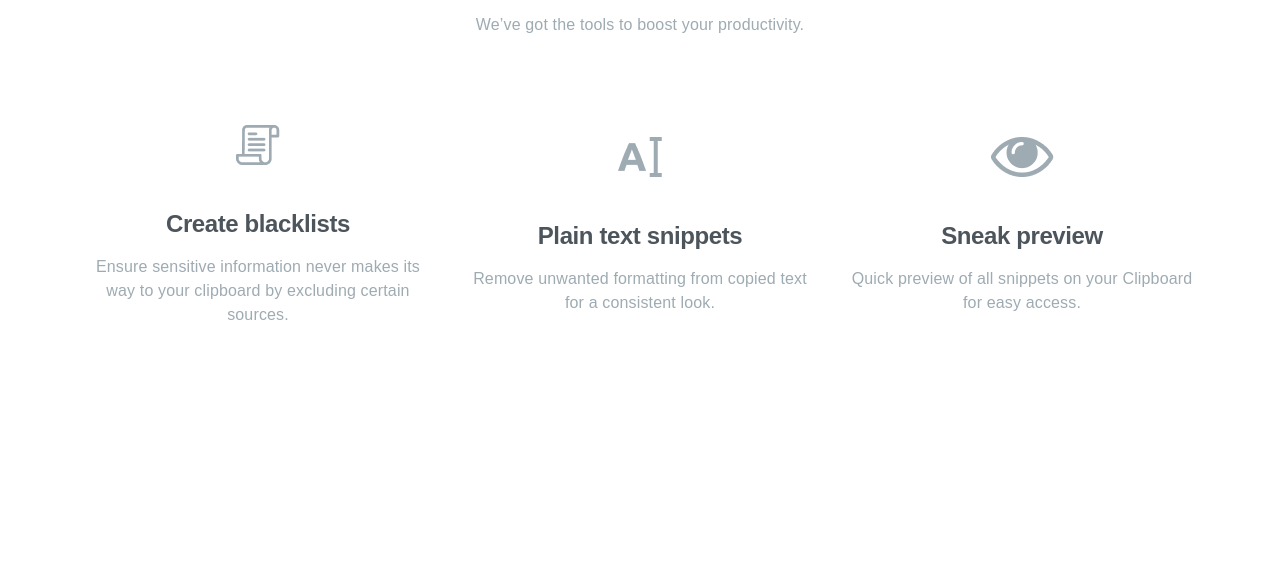
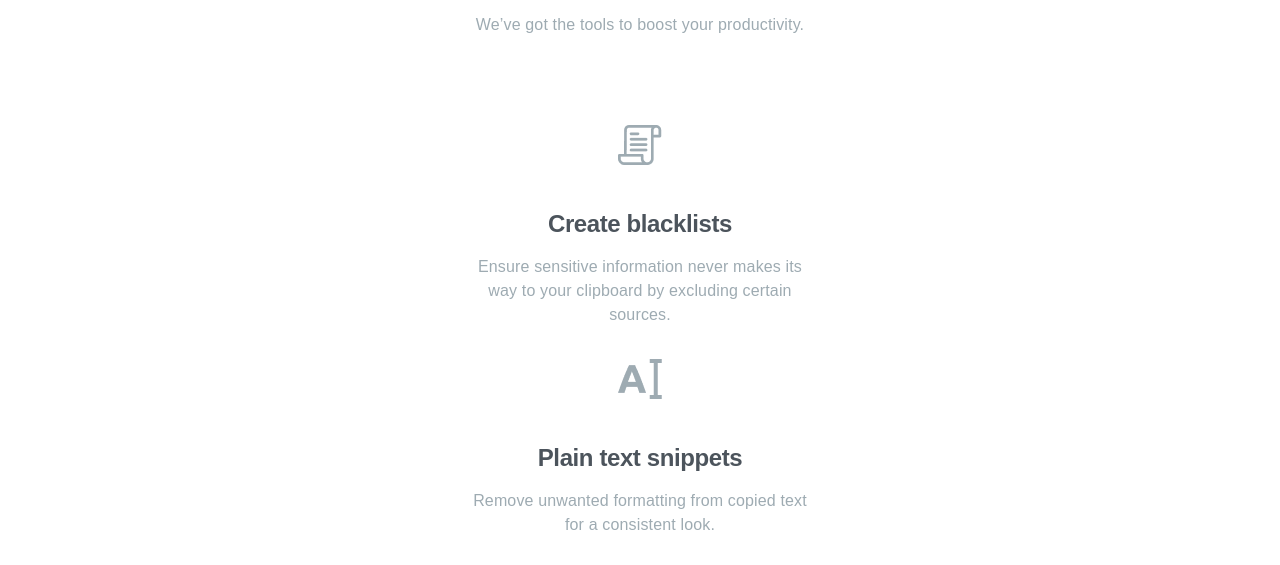
Before and after one commit to joaopmartins7-pixel/FigmaDesktop, a plain HTML site: page index.html in a window 1280 px wide. Shown: the part 2392-2957 px from the top of the page. Drawn offline with Linux system fonts and the light colour scheme; a web font is replaced by a local one.

Commit message:
fim real

```diff
--- a/style.css
+++ b/style.css
@@ -520,4 +520,9 @@ address img {
     address{
         margin-bottom: 25.5px;
     }
+
+    .section_funcionalidades{
+        display: flex;
+        flex-direction: column;
+    }
 }
```
